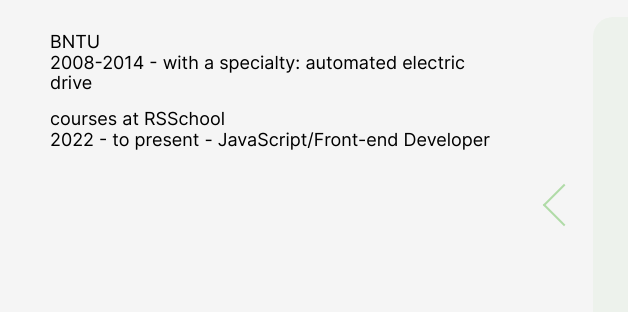
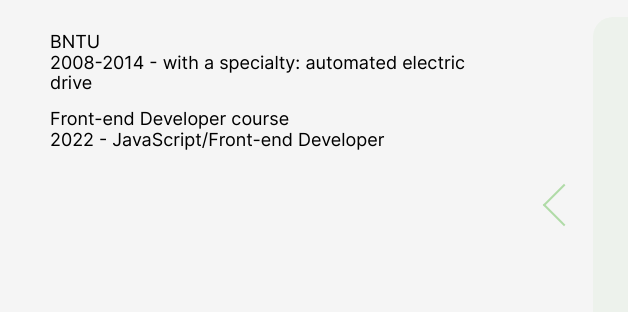
Before and after one commit to masya2021/CV-DM, a plain HTML site: page index.html in a window 1280 px wide. Shown: the part 1427-1739 px from the top of the page, 0-628 px from the left. Drawn offline with Linux system fonts and the light colour scheme; files whose address does not match are found by name; a web font is replaced by a local one.

Commit message:
Update index.html

```diff
--- a/index.html
+++ b/index.html
@@ -209,9 +209,11 @@
                         <span class="description__text-year">2008-2014</span> - with a specialty: automated electric
                         drive</p>
                     <p class="description__text">
-                        <span class="description__text-title">courses at RSSchool</span>
+<!--                         <span class="description__text-title">courses at RSSchool</span> -->
+                        <span>Front-end Developer course</span>
                         <br>
-                        <span class="description__text-year">2022 - to present </span> - JavaScript/Front-end Developer
+<!--                         <span class="description__text-year">2022 - to present </span> - JavaScript/Front-end Developer -->
+                        <span class="description__text-year">2022 </span> - JavaScript/Front-end Developer
                     </p>
                 </div>
             </section>
```
